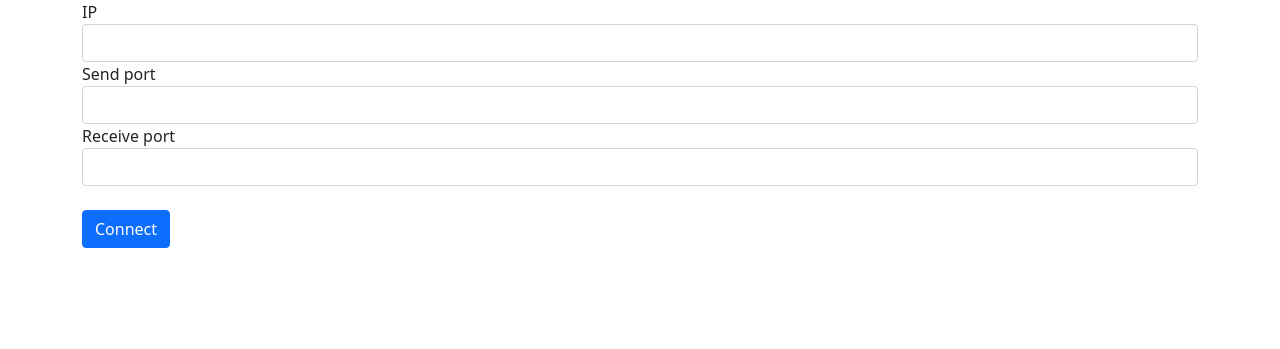
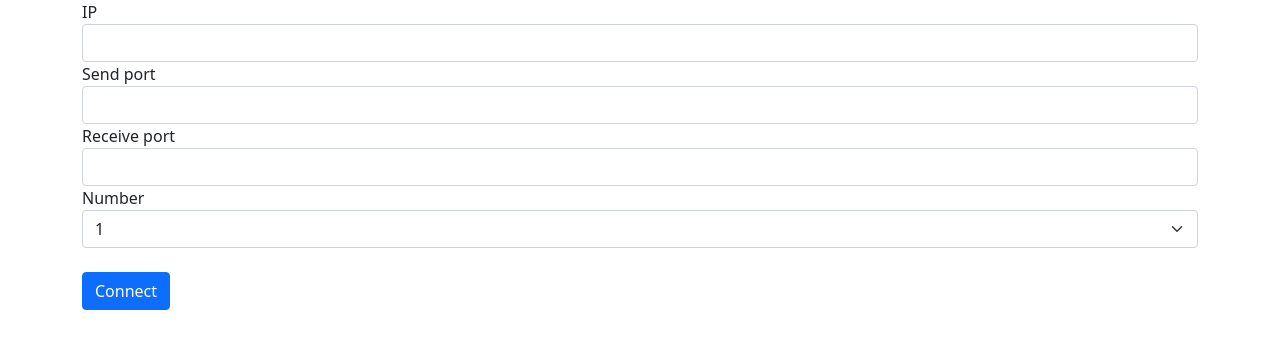
Before and after one commit to rijksly/p2p-chat, a Flask app: page / in a window 1280 px wide. Shown: the top 349 px of the page. Run offline with Flask 2, Linux system fonts and the light colour scheme.

Commit message:
Numbers were added (for correct work)

```diff
--- a/main.py
+++ b/main.py
@@ -1,4 +1,5 @@
 import socket
+
 from flask import Flask, render_template, request, redirect, jsonify
 
 app = Flask(__name__, static_folder="static")
@@ -39,8 +40,14 @@ def mainn():
 
 @app.route('/chat', methods=['POST'])
 def chat():
-    sockets['send'] = init_socket(init_send_socket, request.form.get('ip'), request.form.get('sport'))
-    sockets['receive'] = init_socket(init_receive_socket, request.form.get('ip'), request.form.get('rport'))
+    if request.form.get('number') == '1':
+        sockets['send'] = init_socket(init_send_socket, request.form.get('ip'), request.form.get('sport'))
+        sockets['receive'] = init_socket(init_receive_socket, request.form.get('ip'), request.form.get('rport'))
+    elif request.form.get('number') == '2':
+        sockets['receive'] = init_socket(init_receive_socket, request.form.get('ip'), request.form.get('rport'))
+        sockets['send'] = init_socket(init_send_socket, request.form.get('ip'), request.form.get('sport'))
+    else:
+        return 'error'
 
     return render_template('chat.html', json=messages)
 
--- a/templates/main.html
+++ b/templates/main.html
@@ -20,7 +20,12 @@
         <div class="form-group">
           <label for="rport">Receive port</label>
           <input class="form-control" id="rport" name="rport" autocomplete="off">
-        </div><br>
+        </div>
+        <label for="number">Number</label>
+        <select class="form-select" name="number" id="number">
+          <option value="1" selected>1</option>
+          <option value="2">2</option>
+        </select><br>
         <button type="submit" class="btn btn-primary">Connect</button>
       </form>
     </div>
```
Also changed, not shown: README.md.
